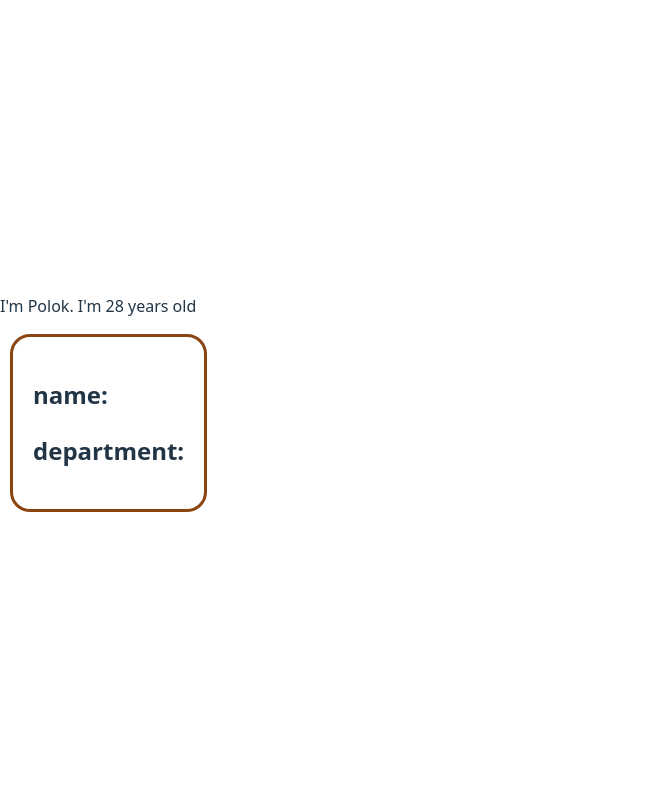
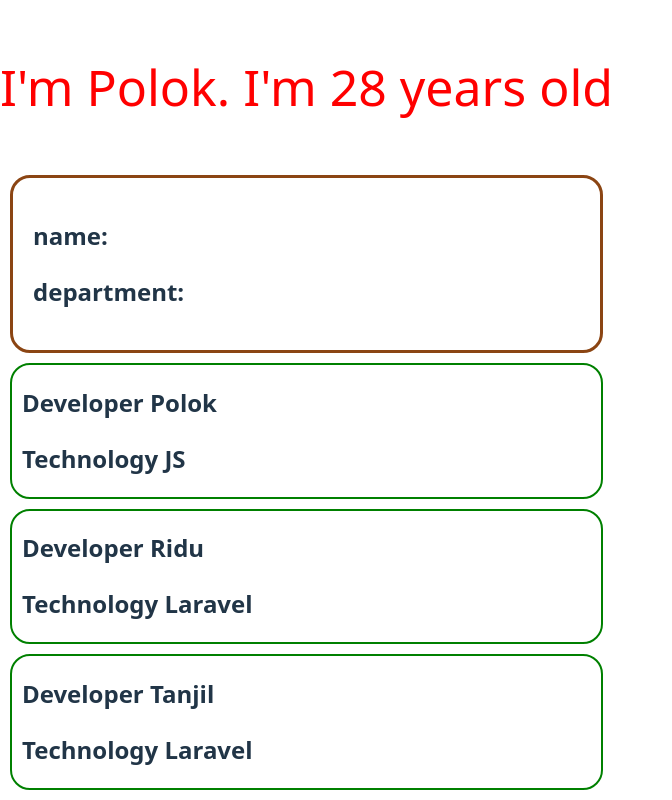
Before and after one commit to hasibulpolok/explore-react-core26, a React (Vite) app: page / in a window 1280 px wide. Shown: the whole page, without its empty margins (0-672 px from the left). Built offline with nearby package versions, Linux system fonts and the light colour scheme.

Commit message:
dynamic porps and style added

```diff
--- a/src/App.jsx
+++ b/src/App.jsx
@@ -11,6 +11,9 @@ const Apps = () => {
     <>
       <Person />
       <Student />
+      <Developer name="Polok"  tech="JS"/>
+      <Developer name="Ridu"  tech="Laravel"/>
+      <Developer name="Tanjil" tech="Laravel" />
     </>
   )
 }
@@ -27,11 +30,27 @@ const Person = () => {
 
   const age = 28;
   const name = "Polok";
+  const personStyle ={
+    color:'red',
+    fontSize:'50px'
+  }
   return (
     <>
-      <p>I'm {name}. I'm {age} years old</p>
+      <p style={personStyle}>I'm {name}. I'm {age} years old</p>
     </>
   )
 }
 
+const Developer =(props)=>{
+   const {name,tech} = props;
+  return(
+   <>
+  <div style={{ border: '2px solid green', margin: '10px 10px 10px 10px' , padding:'0 10px 0 10px' , borderRadius:'20px' }}>
+     <h2>Developer {name}</h2>
+   <h2>Technology {tech}</h2>
+  </div>
+   </>
+  )
+}
+
 export default Apps;
```
